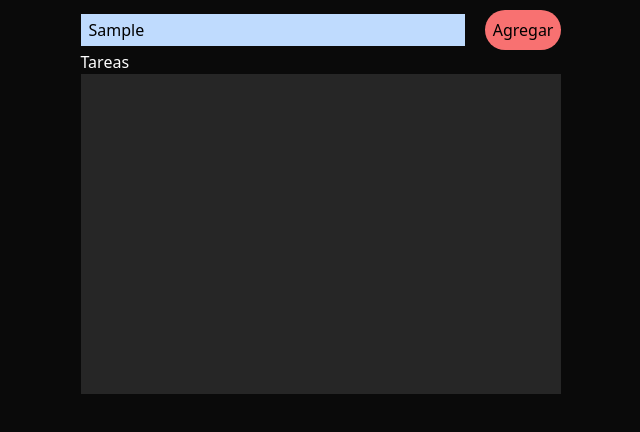
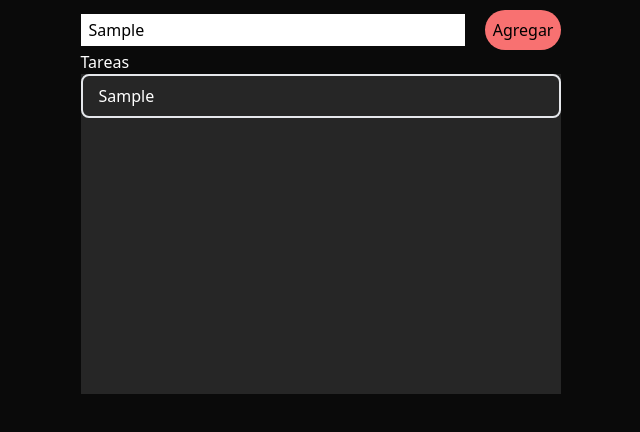
Before and after one commit to aresdevv/to-do-list, a plain HTML site: page index.html in a window 1280 px wide. Both pictures are taken after typing "Sample" into the empty fields and a click on the button "Agregar". Shown: the part 226-658 px from the top of the page, without its empty margins (347-987 px from the left). Drawn offline with nearby package versions, Linux system fonts and the light colour scheme.

Commit message:
ya se puede agregar tareas

```diff
--- a/index.html
+++ b/index.html
@@ -17,7 +17,7 @@
       <div class="space-x-4">
         <input
           type="text"
-          class="bg-blue-200 h-8 w-96 focus:outline-none p-2 inputTarea"
+          class="bg-white h-8 w-96 focus:outline-none p-2 inputTarea"
           placeholder="Agregue una Tarea"
         />
         <button class="bg-red-400 p-2 rounded-full hover:bg-red-500 addTarea">
@@ -26,7 +26,7 @@
       </div>
       <div>
         <h2 class="text-white">Tareas</h2>
-        <ul class="bg-neutral-800 w-2xl h-80">
+        <ul class="bg-neutral-800 w-2xl h-80 listaTareas">
           <li></li>
         </ul>
       </div>
--- a/script.js
+++ b/script.js
@@ -1,6 +1,20 @@
 const inputTarea = document.querySelector(".inputTarea");
 const addTarea = document.querySelector(".addTarea");
+const listaTareas = document.querySelector(".listaTareas");
 
 addTarea.addEventListener("click", () => {
-  let lista = inputTarea.textContent;
+  let valorInput = inputTarea.value;
+  let nuevoLi = document.createElement("li");
+  nuevoLi.classList.add(
+    "text-white",
+    "pl-4",
+    "pt-2",
+    "pb-2",
+    "border-2",
+    "border-solid",
+    "rounded-lg",
+  );
+  nuevoLi.textContent = valorInput;
+  listaTareas.appendChild(nuevoLi);
+  // inputTarea.value = ""; // Limpiar el input después de agregar la tarea
 });
```
